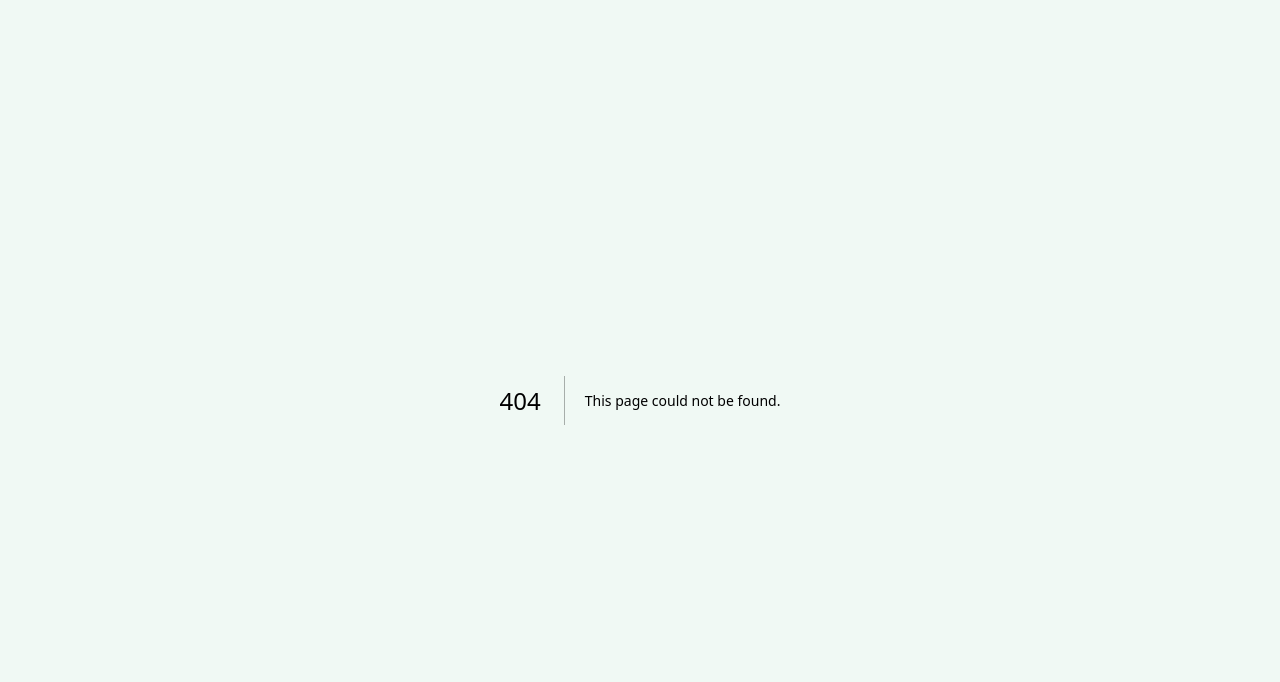
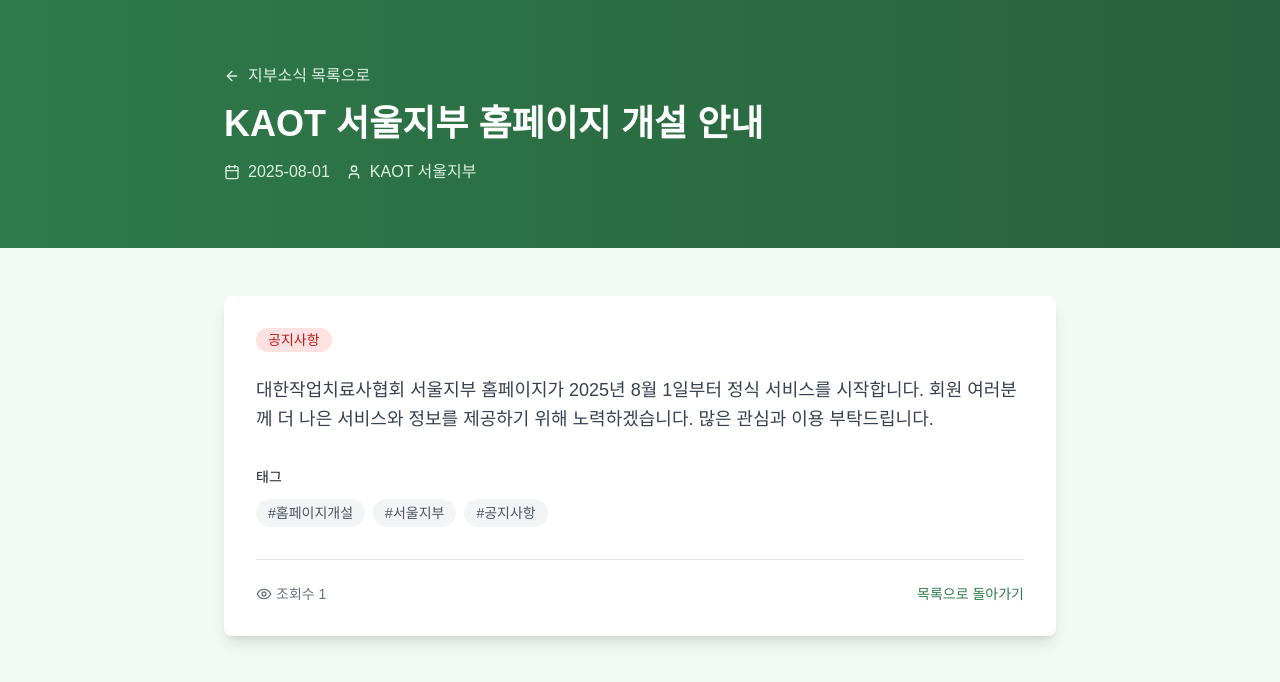
Before and after one commit to hamhyeonggwang/kaot.seoul, a Next.js app: page /news/1 in a window 1280 px wide. Before the commit this address had no page. Shown: the top 682 px of the page. Built offline with nearby package versions, Linux system fonts and the light colour scheme.

Commit message:
Fix news detail page: Enable '자세히 보기' button and add dynamic routing

```diff
--- /dev/null
+++ b/app/news/[id]/page.tsx
@@ -0,0 +1,137 @@
+'use client'
+
+import { useParams } from 'next/navigation'
+import Link from 'next/link'
+import { Calendar, User, Tag, ArrowLeft, Eye, ThumbsUp, MessageSquare } from 'lucide-react'
+
+export default function NewsDetailPage() {
+  const params = useParams()
+  const newsId = params.id
+
+  // 실제로는 API에서 데이터를 가져와야 하지만, 여기서는 정적 데이터 사용
+  const newsData = [
+    {
+      id: 1,
+      title: 'KAOT 서울지부 홈페이지 개설 안내',
+      content: '대한작업치료사협회 서울지부 홈페이지가 2025년 8월 1일부터 정식 서비스를 시작합니다. 회원 여러분께 더 나은 서비스와 정보를 제공하기 위해 노력하겠습니다. 많은 관심과 이용 부탁드립니다.',
+      category: '공지사항',
+      date: '2025-08-01',
+      author: 'KAOT 서울지부',
+      views: 1,
+      tags: ['홈페이지개설', '서울지부', '공지사항']
+    },
+    {
+      id: 2,
+      title: 'SST 캠프 - 사회기술훈련 프로그램 운영',
+      content: '서울지부에서 아동 및 청소년을 대상으로 한 SST(Social Skills Training) 캠프를 운영하고 있습니다. 사회적 상호작용 기술 향상과 일상생활 적응 능력 증진을 위한 전문적인 작업치료 프로그램으로, 참여 아동들의 사회성 발달에 긍정적인 변화를 가져오고 있습니다.',
+      category: '지부사업',
+      date: '2025-01-15',
+      author: 'KAOT 서울지부',
+      views: 45,
+      tags: ['SST캠프', '사회기술훈련', '아동청소년', '작업치료프로그램']
+    },
+    {
+      id: 3,
+      title: '마음으로 On - 성동구 지역사회 기반 방문 작업치료',
+      content: '서울지부가 성동구 지역사회에서 "마음으로 On" 프로그램을 통해 방문 작업치료 서비스를 제공하고 있습니다. 지역사회 기반 방문 작업치료사와 함께 실천하고 싶은 작업치료사들을 모집하여, 지역 주민들의 삶의 질 향상과 건강한 지역사회 조성에 기여하고 있습니다.',
+      category: '지부사업',
+      date: '2025-01-10',
+      author: 'KAOT 서울지부',
+      views: 38,
+      tags: ['마음으로On', '방문작업치료', '성동구', '지역사회', 'ICF']
+    }
+  ]
+
+  const news = newsData.find(item => item.id === parseInt(newsId as string))
+
+  if (!news) {
+    return (
+      <div className="min-h-screen bg-kaot-green-50">
+        <div className="max-w-4xl mx-auto px-4 sm:px-6 lg:px-8 py-12">
+          <div className="text-center">
+            <h1 className="text-2xl font-bold text-gray-900 mb-4">게시물을 찾을 수 없습니다</h1>
+            <Link href="/news" className="text-kaot-green-600 hover:text-kaot-green-700 font-medium">
+              지부소식 목록으로 돌아가기
+            </Link>
+          </div>
+        </div>
+      </div>
+    )
+  }
+
+  return (
+    <div className="min-h-screen bg-kaot-green-50">
+      {/* Header */}
+      <section className="bg-gradient-to-r from-kaot-green-600 to-kaot-green-700 py-16">
+        <div className="max-w-4xl mx-auto px-4 sm:px-6 lg:px-8">
+          <Link href="/news" className="inline-flex items-center text-kaot-green-100 hover:text-white mb-4 transition-colors">
+            <ArrowLeft className="h-4 w-4 mr-2" />
+            지부소식 목록으로
+          </Link>
+          <h1 className="text-4xl font-bold text-white mb-4">{news.title}</h1>
+          <div className="flex items-center text-kaot-green-100">
+            <Calendar className="h-4 w-4 mr-2" />
+            <span className="mr-4">{news.date}</span>
+            <User className="h-4 w-4 mr-2" />
+            <span>{news.author}</span>
+          </div>
+        </div>
+      </section>
+
+      <div className="max-w-4xl mx-auto px-4 sm:px-6 lg:px-8 py-12">
+        <article className="bg-white rounded-lg shadow-lg p-8">
+          {/* Category Badge */}
+          <div className="mb-6">
+            <span className={`px-3 py-1 rounded-full text-sm font-medium ${
+              news.category === '공지사항' ? 'bg-red-100 text-red-700' :
+              news.category === '지부사업' ? 'bg-yellow-100 text-yellow-700' :
+              news.category === '교육' ? 'bg-blue-100 text-blue-700' :
+              news.category === '통계' ? 'bg-green-100 text-green-700' :
+              news.category === '정책' ? 'bg-purple-100 text-purple-700' :
+              news.category === '국제협력' ? 'bg-orange-100 text-orange-700' :
+              'bg-gray-100 text-gray-700'
+            }`}>
+              {news.category}
+            </span>
+          </div>
+
+          {/* Content */}
+          <div className="prose max-w-none mb-8">
+            <p className="text-lg text-gray-700 leading-relaxed">
+              {news.content}
+            </p>
+          </div>
+
+          {/* Tags */}
+          <div className="mb-8">
+            <h3 className="text-sm font-medium text-gray-900 mb-3">태그</h3>
+            <div className="flex flex-wrap gap-2">
+              {news.tags.map((tag, index) => (
+                <span key={index} className="px-3 py-1 bg-gray-100 text-gray-600 text-sm rounded-full">
+                  #{tag}
+                </span>
+              ))}
+            </div>
+          </div>
+
+          {/* Meta Info */}
+          <div className="border-t pt-6">
+            <div className="flex items-center justify-between text-sm text-gray-500">
+              <div className="flex items-center space-x-4">
+                <div className="flex items-center">
+                  <Eye className="h-4 w-4 mr-1" />
+                  조회수 {news.views}
+                </div>
+              </div>
+              <div className="flex items-center space-x-4">
+                <Link href="/news" className="text-kaot-green-600 hover:text-kaot-green-700 font-medium">
+                  목록으로 돌아가기
+                </Link>
+              </div>
+            </div>
+          </div>
+        </article>
+      </div>
+    </div>
+  )
+}
--- a/app/news/page.tsx
+++ b/app/news/page.tsx
@@ -154,10 +154,10 @@
 
                 {/* Read More Button */}
                 <div className="mt-4">
-                  <button className="flex items-center text-kaot-green-600 hover:text-kaot-green-700 font-medium transition-colors">
+                  <Link href={`/news/${news.id}`} className="flex items-center text-kaot-green-600 hover:text-kaot-green-700 font-medium transition-colors cursor-pointer">
                     자세히 보기
                     <ArrowRight className="h-4 w-4 ml-1" />
-                  </button>
+                  </Link>
                 </div>
               </div>
             </article>
```
